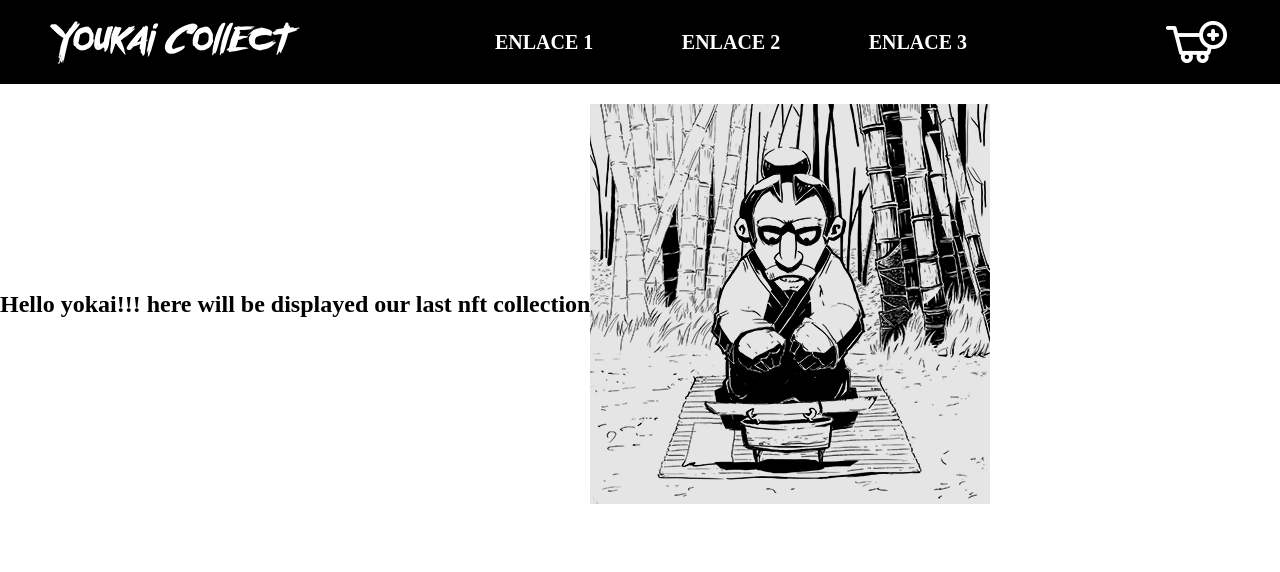
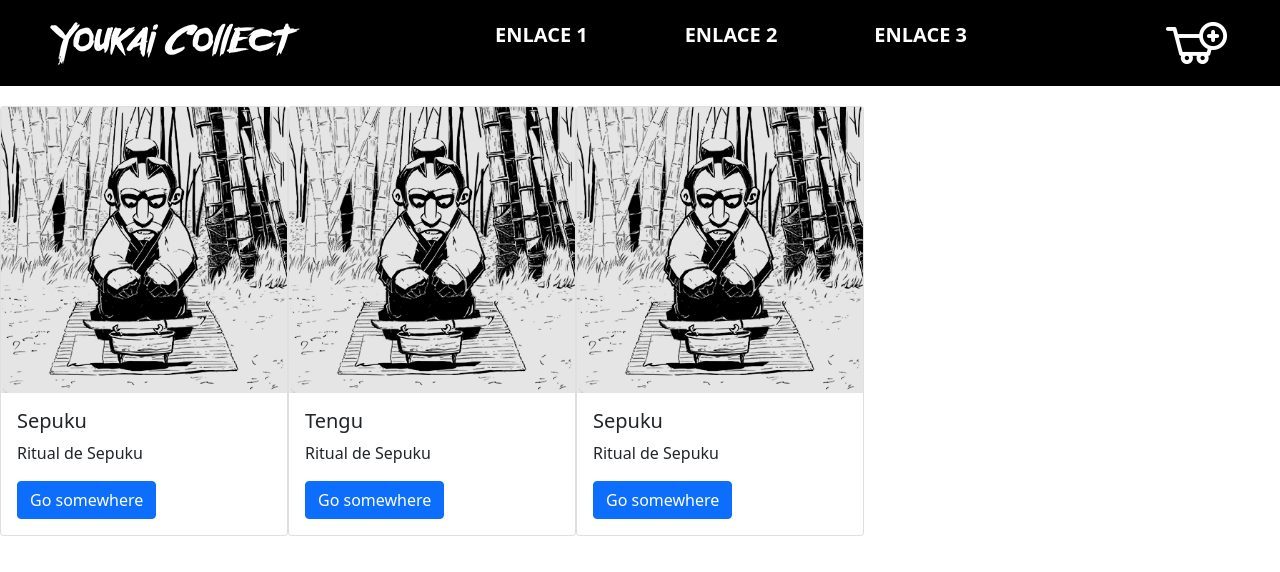
Before and after one commit to Manrodch/ecommerce-yokai, a React (Create React App) app: page / in a window 1280 px wide. Shown: the top 572 px of the page. Built offline with nearby package versions, Linux system fonts and the light colour scheme.

Commit message:
Agregados cards

```diff
--- a/package.json
+++ b/package.json
@@ -6,7 +6,9 @@
     "@testing-library/jest-dom": "^5.16.1",
     "@testing-library/react": "^12.1.2",
     "@testing-library/user-event": "^13.5.0",
+    "bootstrap": "^5.1.3",
     "react": "^17.0.2",
+    "react-bootstrap": "^2.1.2",
     "react-dom": "^17.0.2",
     "react-scripts": "5.0.0",
     "sass": "^1.49.7",
--- a/src/App.js
+++ b/src/App.js
@@ -1,5 +1,6 @@
 import { ItemListContainer } from "./components/ItemListContainer/ItemListContainer";
 import { NavBar } from "./components/NavBar/NavBar";
+import "bootstrap/dist/css/bootstrap.min.css";
 import "./styles/styles.scss";
 
 function App() {
@@ -7,7 +8,7 @@ function App() {
     <>
       <NavBar />
 
-      <ItemListContainer greeting="Hello yokai!!! here will be displayed our last nft collection" />
+      <ItemListContainer />
     </>
   );
 }
--- a/src/components/ItemListContainer/ItemListContainer.js
+++ b/src/components/ItemListContainer/ItemListContainer.js
@@ -1,10 +1,13 @@
 import "./ItemList.scss";
+import { Product } from "../Product/Product";
 import Sepuku from "./Sepuku.png";
+
 export const ItemListContainer = ({ greeting }) => {
   return (
     <section className="item-list-container">
-      <h2> {greeting} </h2>
-      <img src={Sepuku} alt="imagen de samurai antes de ritual sepuku"></img>
+      <Product title="Sepuku" content="Ritual de Sepuku" />
+      <Product title="Tengu" content="Ritual de Sepuku" />
+      <Product title="Sepuku" content="Ritual de Sepuku" />
     </section>
   );
 };
--- /dev/null
+++ b/src/components/Product/Product.js
@@ -0,0 +1,17 @@
+import Sepuku from "../ItemListContainer/Sepuku.png";
+import { Button, Card } from "react-bootstrap";
+
+export const Product = ({ title, content }) => {
+  return (
+    <>
+      <Card style={{ width: "18rem" }}>
+        <Card.Img variant="top" src={Sepuku} />
+        <Card.Body>
+          <Card.Title> {title} </Card.Title>
+          <Card.Text>{content}</Card.Text>
+          <Button variant="primary">Go somewhere</Button>
+        </Card.Body>
+      </Card>
+    </>
+  );
+};
```
Also changed, not shown: public/index.html (+1 -22 lines), 1 other file (tests, documents, lock files or other folders).
